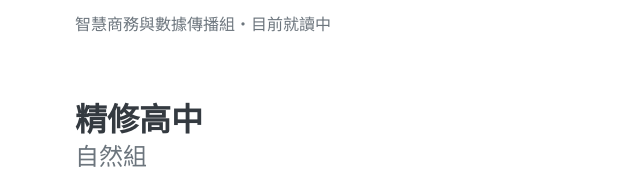
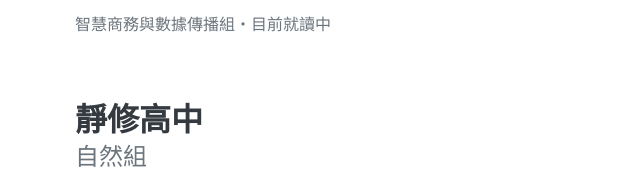
Before and after one commit to trentlee9611-bug/trentlee9611-bug.github.io, a plain HTML site: page index.html in a window 1280 px wide. Shown: the part 1993-2181 px from the top of the page, 245-885 px from the left. Drawn offline with nearby package versions, Linux system fonts and the light colour scheme; a web font is replaced by a local one.

Commit message:
Update index.html

```diff
--- a/index.html
+++ b/index.html
@@ -109,7 +109,7 @@
 
             <div class="d-flex flex-column flex-md-row justify-content-between">
                 <div class="flex-grow-1">
-                    <h3 class="mb-0">精修高中</h3>
+                    <h3 class="mb-0">靜修高中</h3>
                     <div class="subheading mb-3">自然組</div>
                     <p>在高中期間參與糾察隊，從隊員到小隊長，培養溝通、分工與責任感。</p>
                 </div>
```
